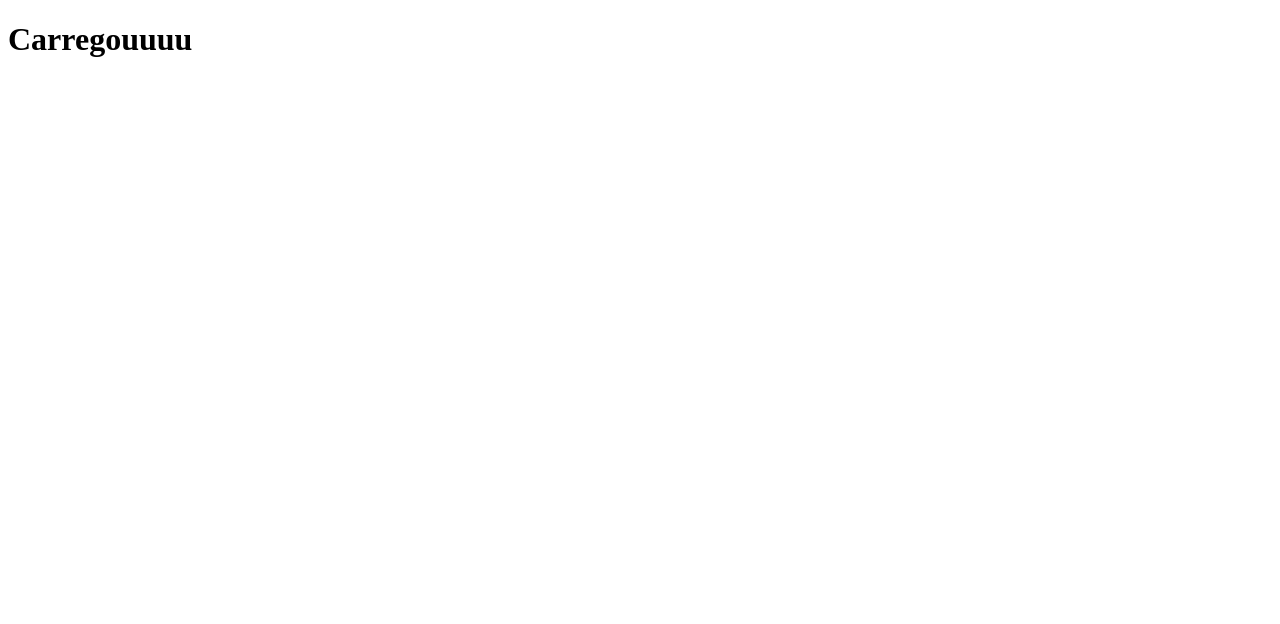
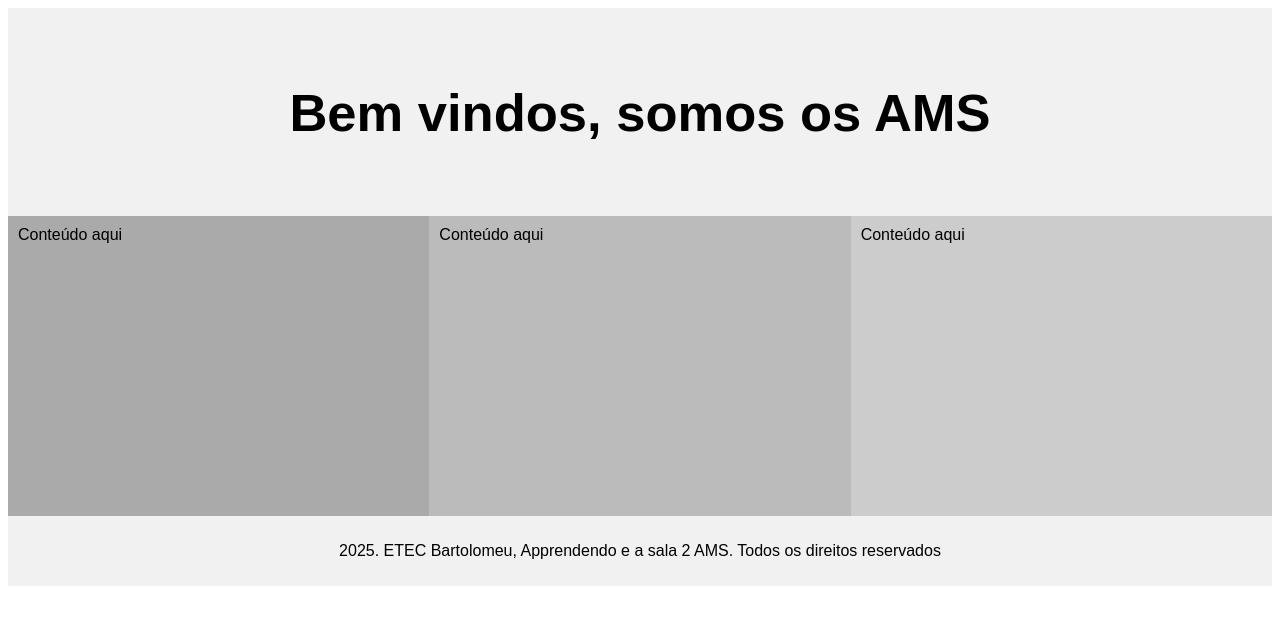
Before and after one commit to AMSApprendendo/DockerNasCabecas, a website: page index.html in a window 1280 px wide. Drawn offline with Linux system fonts and the light colour scheme.

Commit message:
Subindo as modificações

```diff
--- a/index.html
+++ b/index.html
@@ -1,11 +1,27 @@
 <!DOCTYPE html>
 <html lang="pt-br">
+
 <head>
-    <meta charset="UTF-8">
-    <meta name="viewport" content="width=device-width, initial-scale=1.0">
-    <title>Document</title>
+  <meta charset="UTF-8">
+  <meta name="viewport" content="width=device-width, initial-scale=1.0">
+  <title>AMS</title>
+  <link rel="stylesheet" href="style.css">
 </head>
+
 <body>
-    <h1>Carregouuuu</h1>
+  <div class="grid-container">
+    <div class="header">
+      <h2>Bem vindos, somos os AMS</h2>
+    </div>
+
+    <div class="left" style="background-color:#aaa;">Conteúdo aqui</div>
+    <div class="middle" style="background-color:#bbb;">Conteúdo aqui</div>
+    <div class="right" style="background-color:#ccc;">Conteúdo aqui</div>
+
+    <div class="footer">
+      <p>2025. ETEC Bartolomeu, Apprendendo e a sala 2 AMS. Todos os direitos reservados</p>
+    </div>
+  </div>
 </body>
+
 </html>
--- /dev/null
+++ b/style.css
@@ -0,0 +1,68 @@
+* {
+  box-sizing: border-box;
+}
+
+body {
+  font-family: Arial, Helvetica, sans-serif;
+}
+
+/* Style the header */
+.header {
+  grid-area: header;
+  background-color: #f1f1f1;
+  padding: 30px;
+  text-align: center;
+  font-size: 35px;
+}
+
+/* The grid container */
+.grid-container {
+  display: grid;
+  grid-template-areas:
+    'header header header header header header'
+    'left left middle middle right right'
+    'footer footer footer footer footer footer';
+  /* grid-column-gap: 10px; - if you want gap between the columns */
+}
+
+.left,
+.middle,
+.right {
+  padding: 10px;
+  height: 300px; /* Should be removed. Only for demonstration */
+}
+
+/* Style the left column */
+.left {
+  grid-area: left;
+}
+
+/* Style the middle column */
+.middle {
+  grid-area: middle;
+}
+
+/* Style the right column */
+.right {
+  grid-area: right;
+}
+
+/* Style the footer */
+.footer {
+  grid-area: footer;
+  background-color: #f1f1f1;
+  padding: 10px;
+  text-align: center;
+}
+
+/* Responsive layout - makes the three columns stack on top of each other instead of next to each other */
+@media (max-width: 600px) {
+  .grid-container  {
+    grid-template-areas:
+      'header header header header header header'
+      'left left left left left left'
+      'middle middle middle middle middle middle'
+      'right right right right right right'
+      'footer footer footer footer footer footer';
+  }
+}
```
Also changed, not shown: 1 other file.
